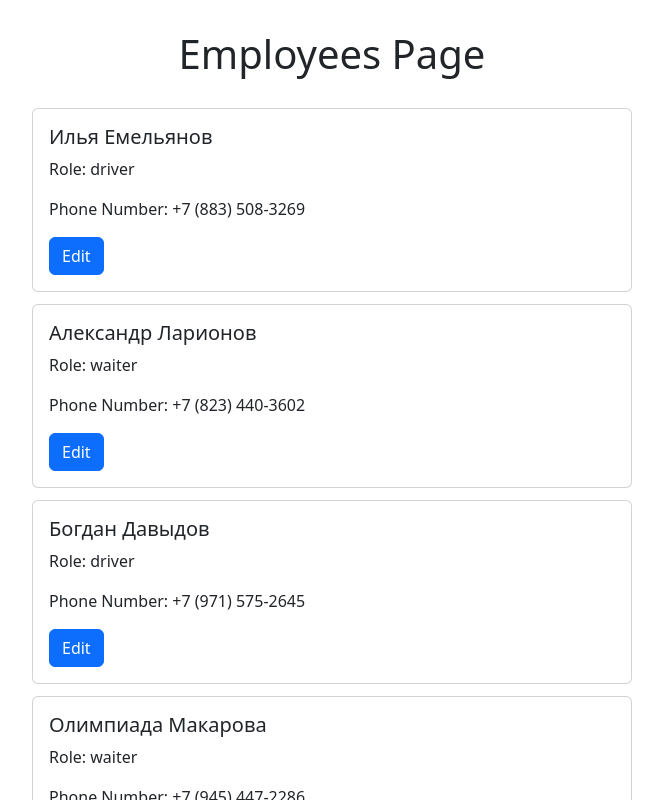
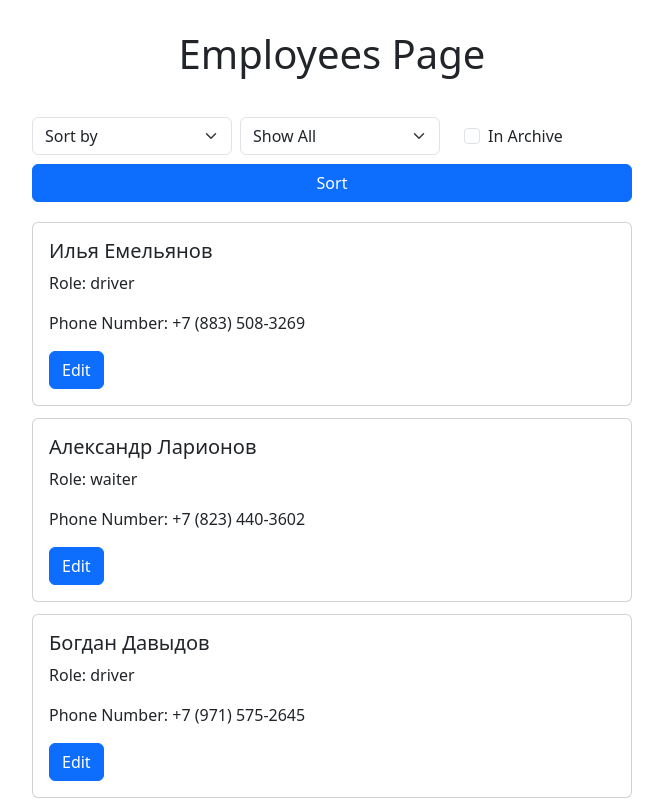
Before and after one commit to ya-nastia/test-task-pizza-soft, a React (Create React App) app: page / in a window 1280 px wide. Shown: the top 800 px of the page, without its empty margins (308-971 px from the left). Built offline with nearby package versions, Linux system fonts and the light colour scheme.

Commit message:
implemented sorting and filtering logic and layout

```diff
--- a/src/pages/EmployeesPage/EmployeesPage.scss
+++ b/src/pages/EmployeesPage/EmployeesPage.scss
@@ -2,6 +2,24 @@
   h1 {
     margin: 30px 0;
     text-align: center;
+  }
+
+  .filter-section {
+    display: flex;
+    align-items: center;
+    flex-wrap: wrap;
+
+    margin: 0 auto 20px;
+    max-width: 600px;
+  }
+
+  .form-select {
+    max-width: 200px;
+    margin-right: 8px;
+  }
+
+  button {
+    width: 100%;
   }
 
   .employees-list {
--- a/src/pages/EmployeesPage/EmployeesPage.tsx
+++ b/src/pages/EmployeesPage/EmployeesPage.tsx
@@ -1,19 +1,96 @@
-import React from "react";
+import React, { useCallback, useState } from "react";
 import { useSelector } from "react-redux";
 import { selectEmployees } from "../../store/employees-selectors";
 import EmployeeCard from "../../components/EmployeeCard/EmployeeCard";
 import './EmployeesPage.scss';
 
-
 const EmployeesPage: React.FC = () => {
   const employees = useSelector(selectEmployees);
+
+  const [filteredEmployees, setFilteredEmployees] = useState(employees);
+  const [sortOrder, setSortOrder] = useState('');
+  const [positionFilter, setPositionFilter] = useState('');
+  const [archiveOnly, setArchiveOnly] = useState<boolean>(false);
+
+  const handleChangeSortOrder = useCallback((e: React.ChangeEvent<HTMLSelectElement>) => {
+    setSortOrder(e.target.value);
+  }, []);
+
+  const handleChangePositionFilter = useCallback((e: React.ChangeEvent<HTMLSelectElement>) => {
+    setPositionFilter(e.target.value);
+  }, []);
+
+  const handleChangeArchiveFilter = useCallback(() => {
+    setArchiveOnly(current => !current)
+  }, []);
+
+  const handleSortConfirm = useCallback(() => {
+    let sortedEmployees = [...employees];
+
+      if (sortOrder && sortOrder === 'name') {
+        sortedEmployees.sort((a, b) => a.name.localeCompare(b.name));
+      } else if (sortOrder && sortOrder === 'birthday') {
+        sortedEmployees.sort((a, b) => a.birthday.localeCompare(b.birthday));
+      }
+
+      if (positionFilter) {
+        sortedEmployees = sortedEmployees.filter(employee => employee.role === positionFilter);
+      }
+
+      if (archiveOnly) {
+        sortedEmployees = sortedEmployees.filter(employee => employee.isArchive);
+      }
+
+      setFilteredEmployees(sortedEmployees);
+  }, [archiveOnly, employees, positionFilter, sortOrder]);
 
   return (
     <div className="employees-page">
       <h1>Employees Page</h1>
+
+      <div className="filter-section">
+
+        <select
+          className="form-select"
+          value={sortOrder}
+          onChange={handleChangeSortOrder}
+        >
+          <option value="">Sort by</option>
+          <option value="name">Sort By Name</option>
+          <option value="birthday">Sort By Birthday</option>
+        </select>
+
+        <select
+          className="form-select"
+          value={positionFilter}
+          onChange={handleChangePositionFilter}
+        >
+          <option value="">Show All</option>
+          <option value="cook">Повар</option>
+          <option value="waiter">Официант</option>
+          <option value="driver">Водитель</option>
+        </select>
+
+        <div className="form-check m-3">
+          <input
+            className="form-check-input"
+            type="checkbox"
+            id="isArhive"
+            checked={archiveOnly}
+            onChange={handleChangeArchiveFilter}
+          />
+          <label className="form-check-label" htmlFor="isArhive">
+            In Archive
+          </label>
+        </div>
+
+        <button onClick={handleSortConfirm} className="btn btn-primary">Sort</button>
+
+      </div>
+
       <div className="employees-list">
         {
-          employees.map(employee => {
+          filteredEmployees.map(employee => {
             return (
               <EmployeeCard
                 key={employee.id}
```
